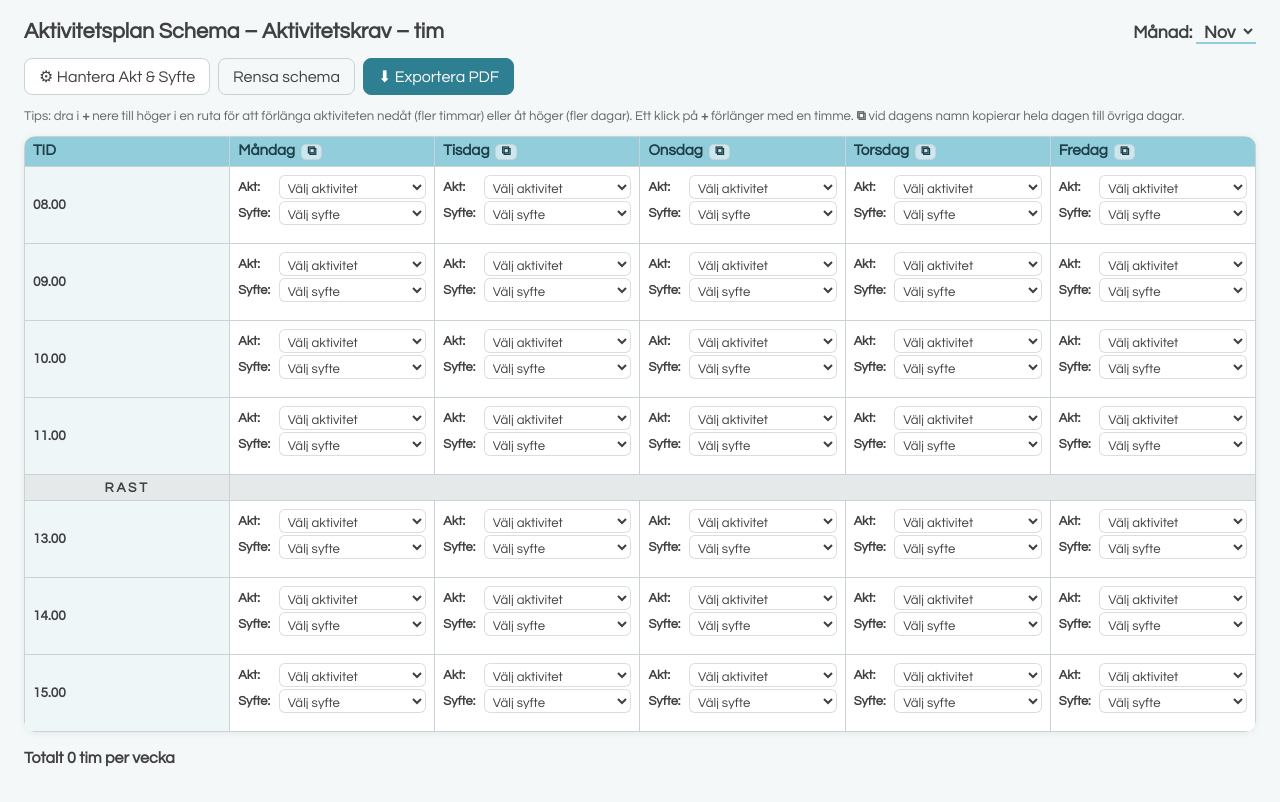
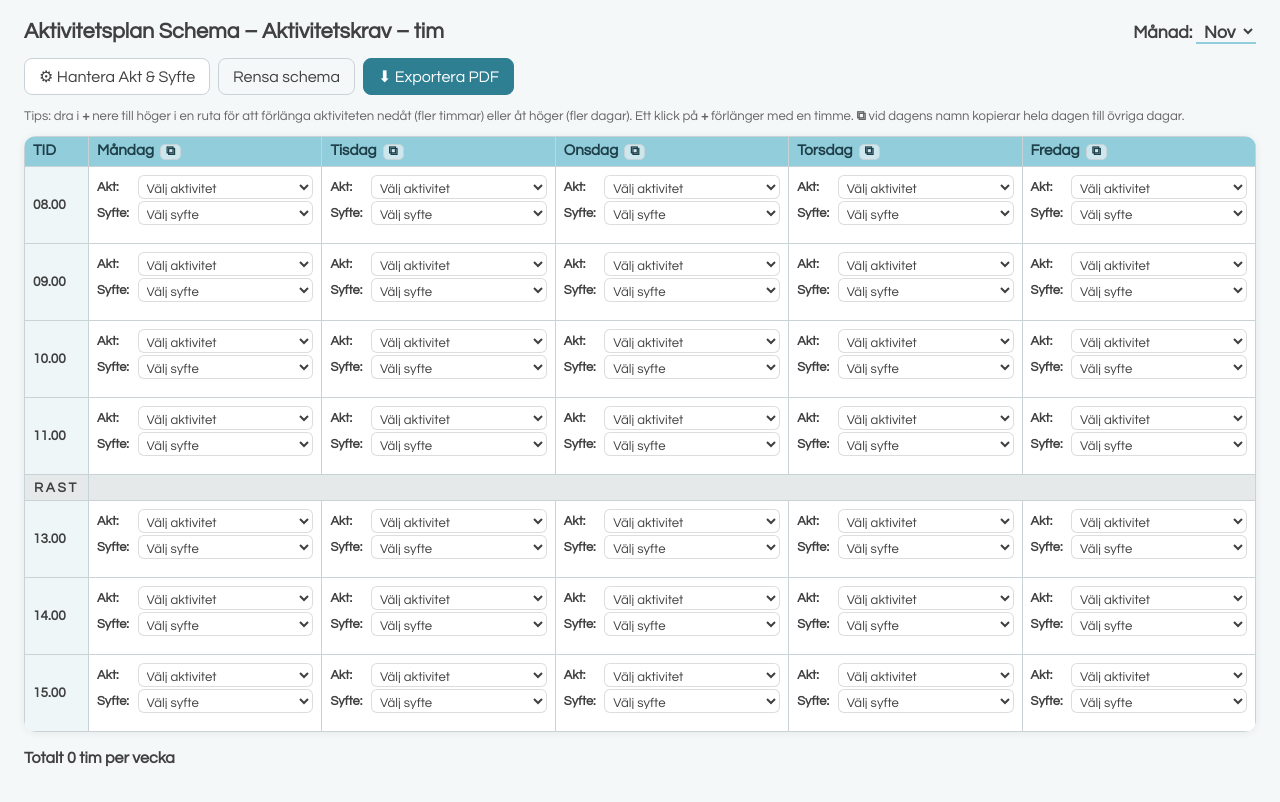
Before and after one commit to AMESaffle/aktschema, a plain HTML site: page index.html in a window 1280 px wide. Drawn offline with Linux system fonts and the light colour scheme.

Commit message:
Add files via upload

```diff
--- a/style.css
+++ b/style.css
@@ -17,7 +17,8 @@ main{padding:0 24px 28px}
 table{width:100%;min-width:900px;border-collapse:collapse;table-layout:fixed}
 th,td{border:1px solid var(--line);padding:6px 8px;vertical-align:top}
 thead th{background:var(--blue);color:#1f3f48;text-align:left;font-size:.95rem}
-tbody th{width:68px;background:#eef6f8;text-align:left;vertical-align:middle;font-size:.85rem}
+thead th:first-child,tbody th{width:64px}
+tbody th{background:#eef6f8;text-align:left;vertical-align:middle;font-size:.85rem}
 td{background:var(--c,#fff);position:relative;padding-bottom:16px}
 td.cu{border-top-color:var(--c)}td.cd{border-bottom-color:var(--c)}
 td.fill{outline:2px dashed var(--blue-d);outline-offset:-3px;background:#dff1f5}
@@ -69,6 +70,7 @@ dialog::backdrop{background:#0006}
   .chips span{border:1px solid #0003;font-size:8.5pt;padding:1px 8px}
   tr{break-inside:avoid}
   td{height:13mm;padding-bottom:1.6mm}
+  thead th:first-child,tbody th{width:15mm}
   td.cu{border-top-color:var(--c)}td.cd{border-bottom-color:var(--c)}
   td.cu label{display:none}
   .fh,.cpday{display:none!important}
```
